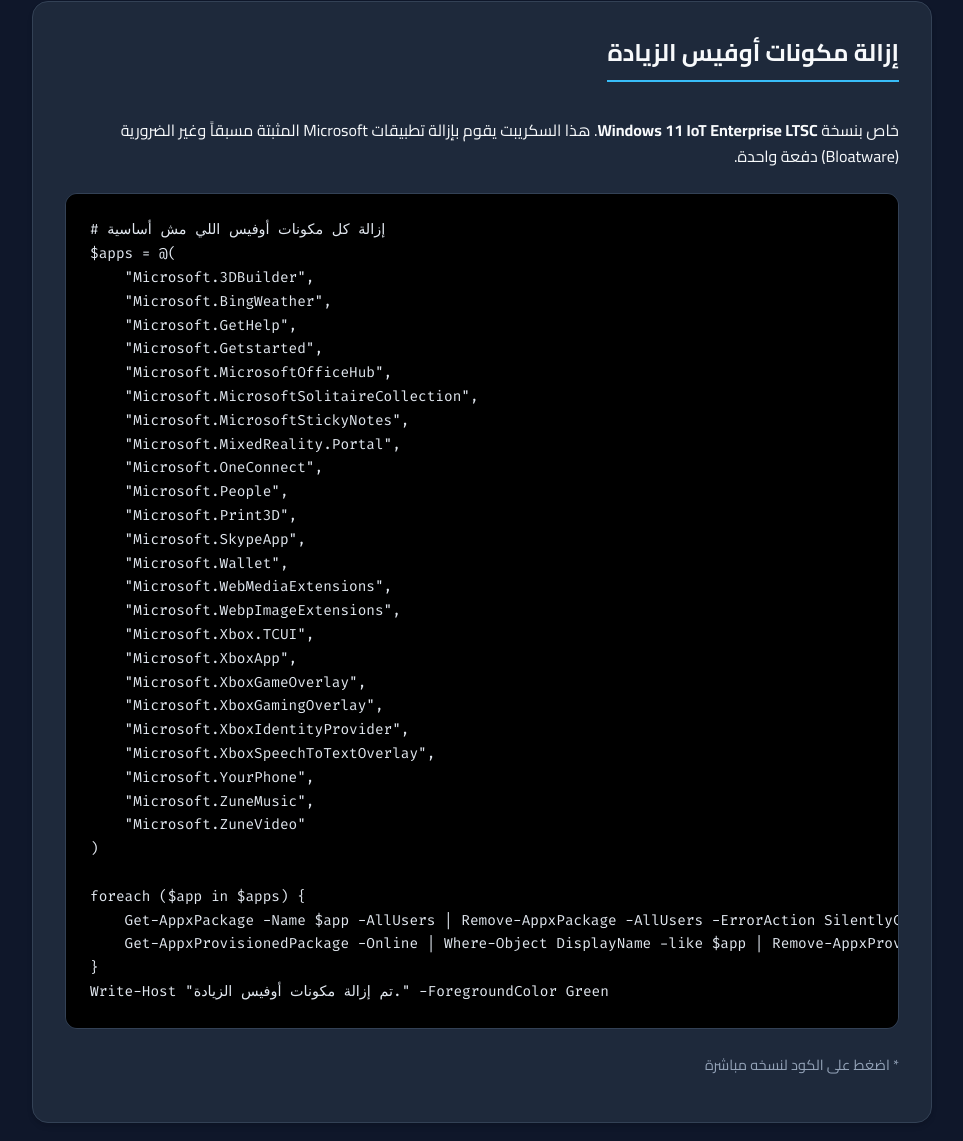
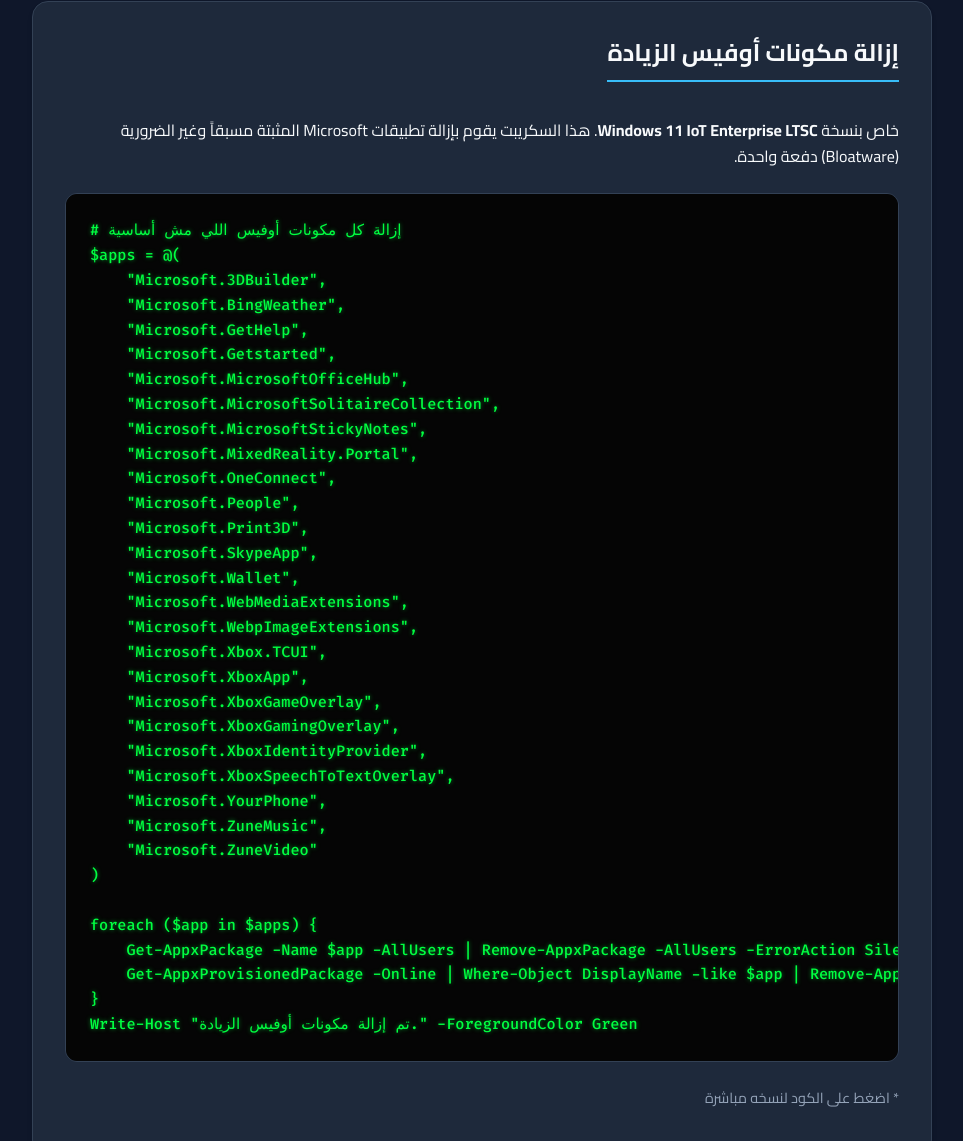
Before and after one commit to sherow1982/windows-adjust, a plain HTML site: page index.html in a window 1280 px wide. Shown: the part 271-1412 px from the top of the page, without its empty margins (158-1121 px from the left). Drawn offline with Linux system fonts and the light colour scheme.

Commit message:
Apply Matrix style to code blocks

```diff
--- a/index.html
+++ b/index.html
@@ -13,7 +13,8 @@
             --text-secondary: #94a3b8;
             --accent: #38bdf8;
             --accent-hover: #0ea5e9;
-            --code-bg: #000000;
+            --code-bg: #050505; /* Ultra dark for matrix contrast */
+            --code-text: #00ff41; /* Matrix Green */
             --success: #22c55e;
         }
 
@@ -85,12 +86,13 @@
             overflow-x: auto;
             border: 1px solid #334155;
             cursor: pointer;
-            transition: border-color 0.2s;
+            transition: border-color 0.2s, box-shadow 0.2s;
             position: relative;
         }
 
         pre:hover {
-            border-color: var(--accent);
+            border-color: var(--code-text);
+            box-shadow: 0 0 15px rgba(0, 255, 65, 0.2);
         }
 
         pre::after {
@@ -98,13 +100,16 @@
             position: absolute;
             top: 10px;
             right: 10px;
-            background: rgba(255, 255, 255, 0.1);
+            background: rgba(0, 255, 65, 0.1);
+            color: var(--code-text);
             padding: 4px 8px;
             border-radius: 4px;
             font-family: 'Cairo', sans-serif;
             font-size: 0.8rem;
             opacity: 0;
             transition: opacity 0.2s;
+            border: 1px solid var(--code-text);
+            text-shadow: none;
         }
 
         pre:hover::after {
@@ -113,16 +118,19 @@
 
         code {
             font-family: 'Fira Code', monospace;
-            color: #e2e8f0;
-            font-size: 0.9rem;
+            color: var(--code-text);
+            font-size: 0.95rem;
+            text-shadow: 0 0 4px rgba(0, 255, 65, 0.5); /* Matrix Glow */
+            font-weight: 500;
         }
 
         /* Toast Notification */
         .toast {
             visibility: hidden;
             min-width: 250px;
-            background-color: var(--success);
-            color: #fff;
+            background-color: var(--code-text); /* Matrix Green background */
+            color: #000; /* Black text for contrast */
+            font-weight: bold;
             text-align: center;
             border-radius: 8px;
             padding: 16px;
@@ -132,7 +140,7 @@
             bottom: 30px;
             transform: translateX(-50%);
             font-size: 17px;
-            box-shadow: 0 4px 12px rgba(0,0,0,0.3);
+            box-shadow: 0 0 20px rgba(0, 255, 65, 0.6);
             display: flex;
             align-items: center;
             justify-content: center;
```
